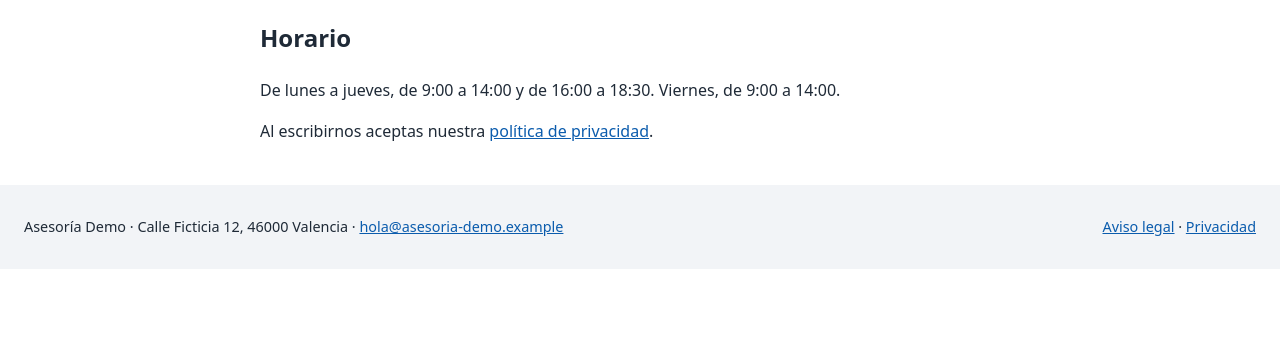
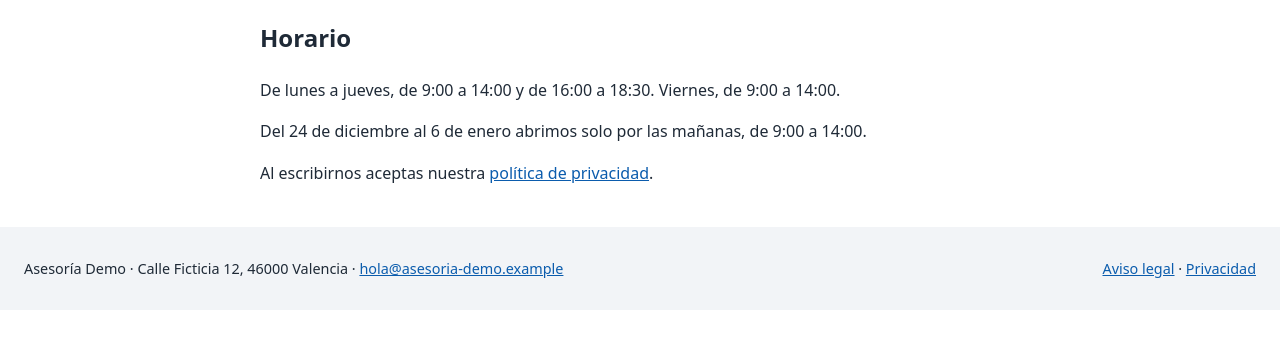
Before and after one commit to unai-sd/web-corporativa-demo, an Eleventy site: page src/contenido/contacto.md in a window 1280 px wide. Shown: the part 259-608 px from the top of the page. Built offline with nearby package versions, Linux system fonts and the light colour scheme; Eleventy itself is replaced by a stand-in of ours; files that its build step writes are made by us from their sources.

Commit message:
contenido: horario de Navidad en la página de contacto

```diff
--- a/src/contenido/contacto.md
+++ b/src/contenido/contacto.md
@@ -11,4 +11,6 @@ descripcion: Contacta con Asesoría Demo por teléfono, correo electrónico o vi
 
 De lunes a jueves, de 9:00 a 14:00 y de 16:00 a 18:30. Viernes, de 9:00 a 14:00.
 
+Del 24 de diciembre al 6 de enero abrimos solo por las mañanas, de 9:00 a 14:00.
+
 Al escribirnos aceptas nuestra [política de privacidad](/privacidad/).
```
